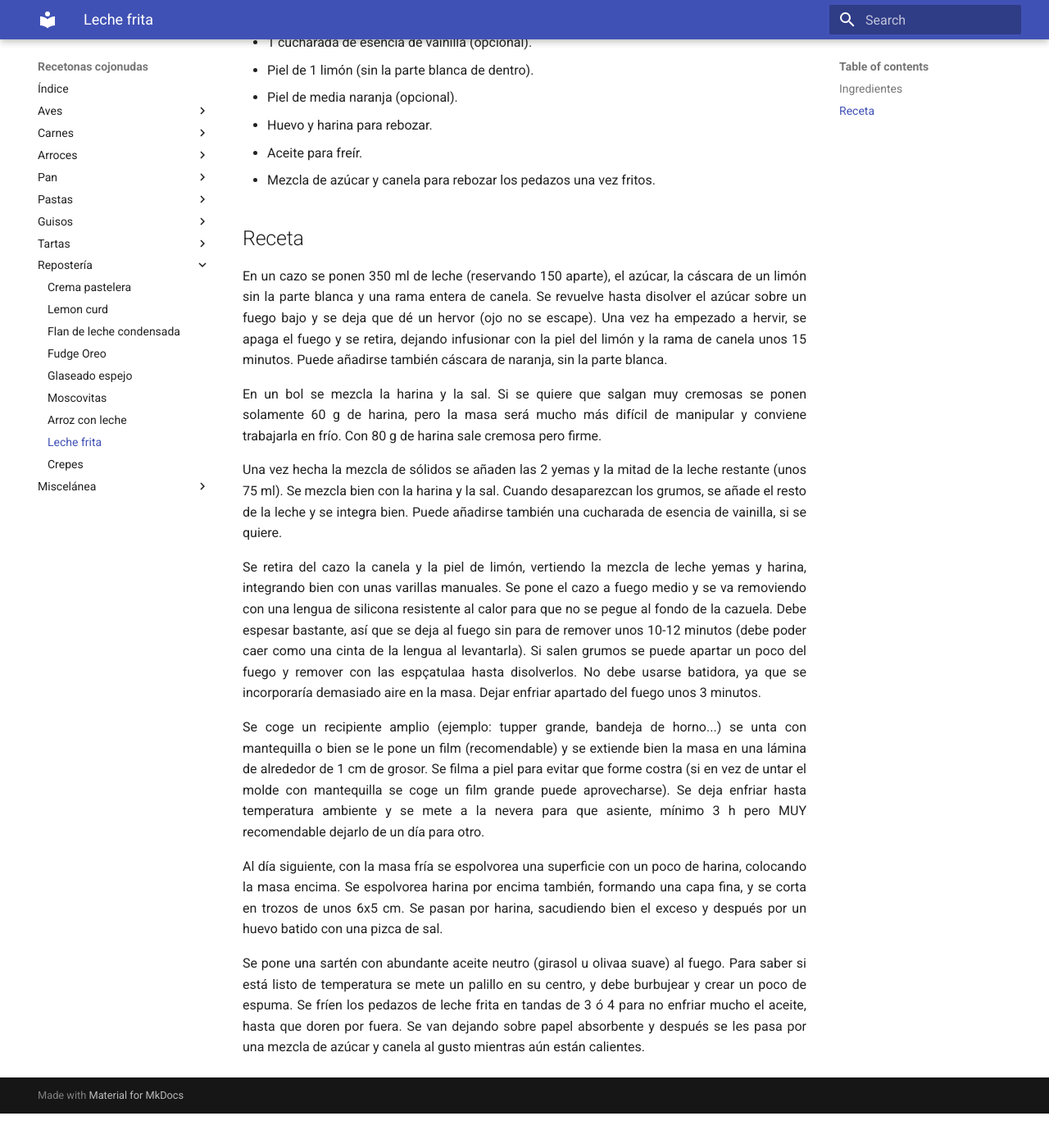
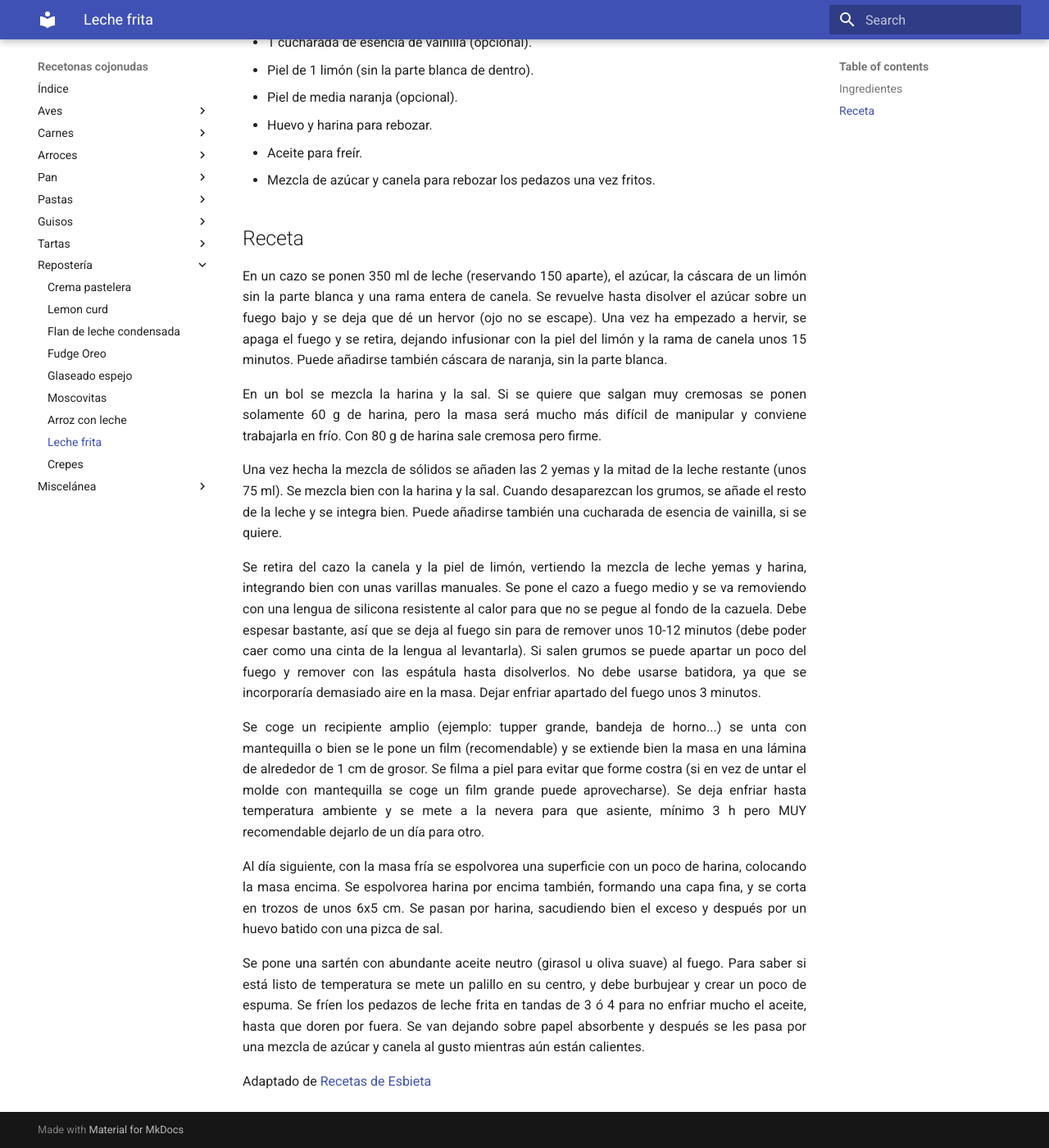
Before and after one commit to edalvare/recipes, an MkDocs documentation site: the page built from docs/reposteria/LecheFrita.md, in a window 1280 px wide and 1400 px high, scrolled down 393 px. Shown: the whole window at 82% size. Built offline with MkDocs 1.6.1 and Material for MkDocs 9.7.7, drawn with Linux system fonts in a browser that asks for light colours; before the commit the page ends 1751 px from its top, so only the background shows below that.

Commit message:
corrección de lecheFrita

```diff
--- a/docs/reposteria/LecheFrita.md
+++ b/docs/reposteria/LecheFrita.md
@@ -23,10 +23,12 @@
 
 Una vez hecha la mezcla de sólidos se añaden las 2 yemas y la mitad de la leche restante (unos 75 ml). Se mezcla bien con la harina y la sal. Cuando desaparezcan los grumos, se añade el resto de la leche y se integra bien. Puede añadirse también una cucharada de esencia de vainilla, si se quiere. <br>
 
-Se retira del cazo la canela y la piel de limón, vertiendo la mezcla de leche yemas y harina, integrando bien con unas varillas manuales. Se pone el cazo a fuego medio y se va removiendo con una lengua de silicona resistente al calor para que no se pegue al fondo de la cazuela. Debe espesar bastante, así que se deja al fuego sin para de remover unos 10-12 minutos (debe poder caer como una cinta de la lengua al levantarla). Si salen grumos se puede apartar un poco del fuego y remover con las espçatulaa hasta disolverlos. No debe usarse batidora, ya que se incorporaría demasiado aire en la masa. Dejar enfriar apartado del fuego unos 3 minutos.<br>
+Se retira del cazo la canela y la piel de limón, vertiendo la mezcla de leche yemas y harina, integrando bien con unas varillas manuales. Se pone el cazo a fuego medio y se va removiendo con una lengua de silicona resistente al calor para que no se pegue al fondo de la cazuela. Debe espesar bastante, así que se deja al fuego sin para de remover unos 10-12 minutos (debe poder caer como una cinta de la lengua al levantarla). Si salen grumos se puede apartar un poco del fuego y remover con las espátula hasta disolverlos. No debe usarse batidora, ya que se incorporaría demasiado aire en la masa. Dejar enfriar apartado del fuego unos 3 minutos.<br>
 
 Se coge un recipiente amplio (ejemplo: tupper grande, bandeja de horno...) se unta con mantequilla o bien se le pone un film (recomendable) y se extiende bien la masa en una lámina de alrededor de 1 cm de grosor. Se filma a piel para evitar que forme costra (si en vez de untar el molde con mantequilla se coge un film grande puede aprovecharse). Se deja enfriar hasta temperatura ambiente y se mete a la nevera para que asiente, mínimo 3 h pero MUY recomendable dejarlo de un día para otro.<br>
 
 Al día siguiente, con la masa fría se espolvorea una superficie con un poco de harina, colocando la masa encima. Se espolvorea harina por encima también, formando una capa fina, y se corta en trozos de unos 6x5 cm. Se pasan por harina, sacudiendo bien el exceso y después por un huevo batido con una pizca de sal. <br>
 
-Se pone una sartén con abundante aceite neutro (girasol u olivaa suave) al fuego. Para saber si está listo de temperatura se mete un palillo en su centro, y debe burbujear y crear un poco de espuma. Se fríen los pedazos de leche frita en tandas de 3 ó 4 para no enfriar mucho el aceite, hasta que doren por fuera. Se van dejando sobre papel absorbente y después se les pasa por una mezcla de azúcar y canela al gusto mientras aún están calientes.
+Se pone una sartén con abundante aceite neutro (girasol u oliva suave) al fuego. Para saber si está listo de temperatura se mete un palillo en su centro, y debe burbujear y crear un poco de espuma. Se fríen los pedazos de leche frita en tandas de 3 ó 4 para no enfriar mucho el aceite, hasta que doren por fuera. Se van dejando sobre papel absorbente y después se les pasa por una mezcla de azúcar y canela al gusto mientras aún están calientes.
+
+Adaptado de [Recetas de Esbieta](https://www.recetasdesbieta.com/leche-frita-muy-cremosa-un-postre-rico-y-facil-de-hacer/)
```
Also changed, not shown: site/sitemap.xml, 1 other file.
